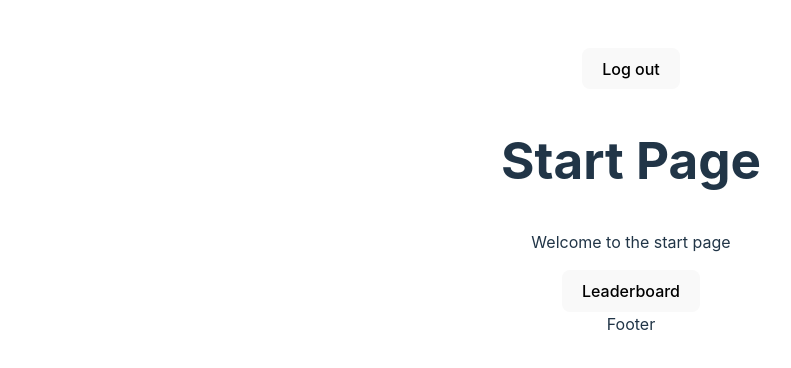
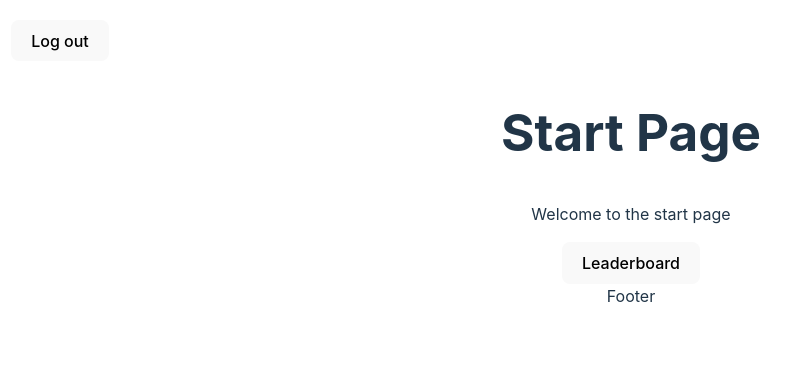
Before and after one commit to Pingis2/Cobra, a React (Vite) app in the folder frontend/: page /start-page in a window 1280 px wide. Shown: the top 368 px of the page, without its empty margins (9-800 px from the left). Built offline with nearby package versions, Linux system fonts and the light colour scheme.

Commit message:
fixed header

```diff
--- a/frontend/src/components/Logout.tsx
+++ b/frontend/src/components/Logout.tsx
@@ -38,7 +38,7 @@ export const LogoutButton = () => {
 
     return (
         <>
-            <div>
+            <div className="logout-button">
                 <button onClick={logout} disabled={isLoggingOut}>
                     {isLoggingOut ? "Logging out..." : "Log out"}
                 </button>
--- a/frontend/src/pages/Layout.tsx
+++ b/frontend/src/pages/Layout.tsx
@@ -1,12 +1,10 @@
 import { Outlet } from "react-router-dom";
 import { Footer } from "../components/Footer";
-import { Header } from "../components/Header";
 
 
 export const Layout = () => {
     return (
         <>
-            <Header></Header>
             <main>
                 <Outlet />
             </main>
--- a/frontend/src/pages/Leaderboard.tsx
+++ b/frontend/src/pages/Leaderboard.tsx
@@ -32,7 +32,8 @@ export const Leaderboard = () => {
 
     return (
         <>
-            <BackButton	/>
+            <BackButton />
+
             <div>
                 {backendData === null ? (
                     <p>Loading...</p>
--- a/frontend/src/pages/StartPage.tsx
+++ b/frontend/src/pages/StartPage.tsx
@@ -48,7 +48,12 @@ export const StartPage = () => {
 
     return (
         <>
-            <LogoutButton />
+
+            <header>
+                <LogoutButton />
+                <p className="user-info">{user?.userName} {user?.country}</p>
+            </header>
+
             <section>
                 <h1>Start Page</h1>
                 <p>Welcome {user?.userName} to the start page</p>
--- a/frontend/src/styling/header/header.scss
+++ b/frontend/src/styling/header/header.scss
@@ -1,3 +1,18 @@
 header {
-    margin-bottom: auto;
+    display: flex;
+    flex-direction: row;
+    justify-content: space-between;
+    width: 100%;
+    align-items: center;
+
+    .user-info {
+        margin: 20px 20px 0 0;
+        padding: 10px;
+    }
+
+    .logout-button {
+        margin: 20px 0 0 20px;
+    }
+
+
 }
--- a/frontend/src/styling/main.scss
+++ b/frontend/src/styling/main.scss
@@ -7,8 +7,15 @@ html {
     height: 100%;
 }
 
+main {
+    width: 100%;
+}
 #root {
     min-height: 100%;
+    width: 100%;
+    margin: 0;
+    padding: 0;
+    max-width: 100%;
 }
 
 body {
```
